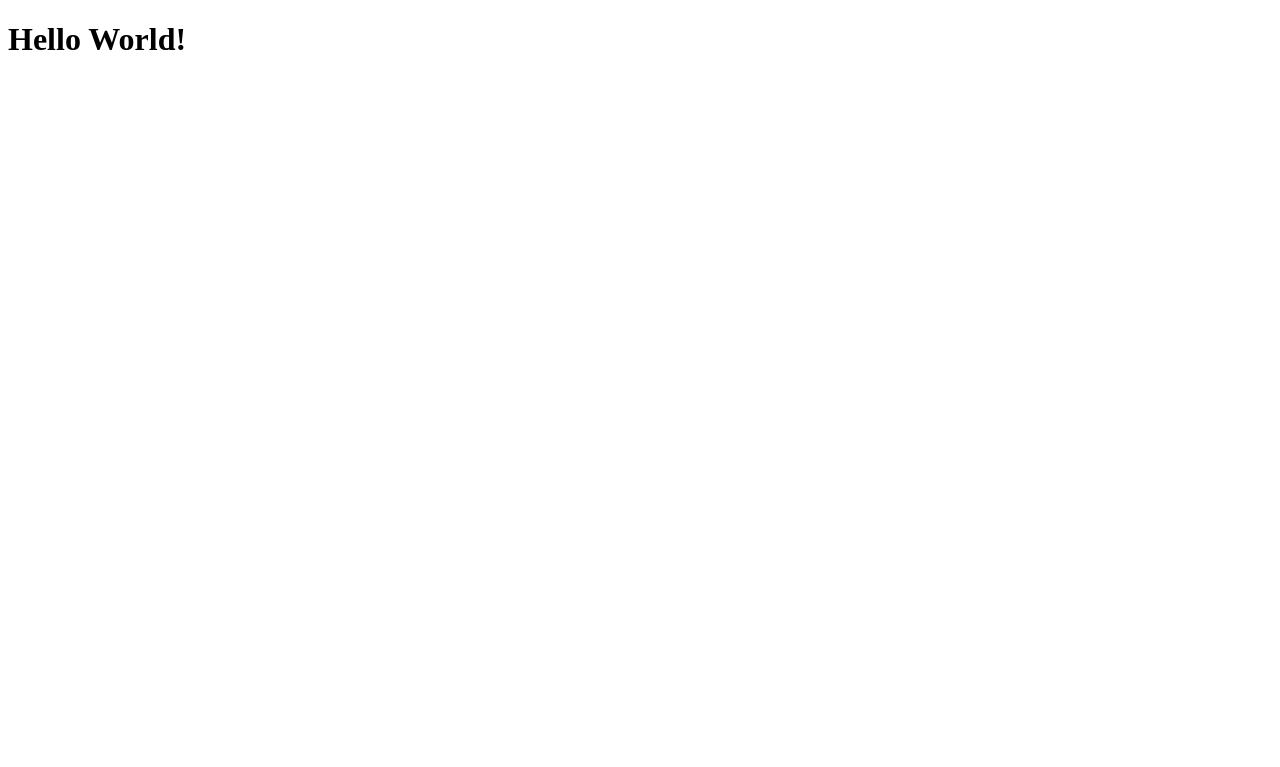
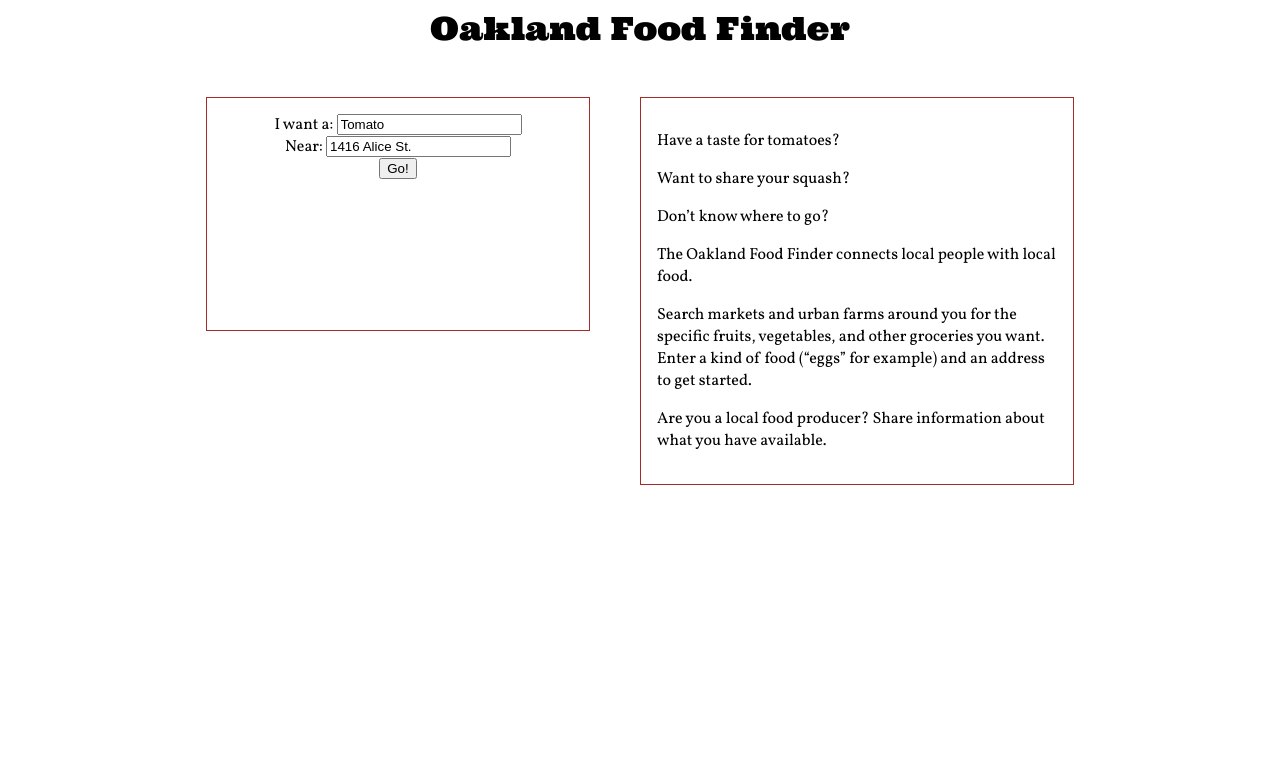
Before and after one commit to webmaven/oaklandfoodfinder, a Django app: page / in a window 1280 px wide. Before the commit the part shown is almost empty. Shown: the top 767 px of the page. Run offline with Django 3.2, Linux system fonts and the light colour scheme; parts of the project's set-up code (start-up, migrations or seed data) failed here and were passed over.

Commit message:
Initial front page mockup of site

```diff
--- a/oakff_site/oakff/templates/index.html
+++ b/oakff_site/oakff/templates/index.html
@@ -1,9 +1,24 @@
-<!doctype html>
-<html>
-    <head>
-        <title>{{ message }}</title>
-    </head>
-    <body>
-        <h1>{{ message }}</h1>
-    </body>
-</html>
+{% extends "base.html" %}
+{% block content %}
+<div id="left">
+    <form action="result">
+        <label for="search">I want a:</label>
+        <input name="search" value="Tomato"/>
+        </br>
+        <label for="location">Near:</label>
+        <input name="location" value="1416 Alice St."/> </br>
+        <input type="submit" name="submit" value="Go!" />
+    </form>
+    </div>
+    <div id ="right">
+        <p>Have a taste for tomatoes?</p>
+        <p>Want to share your squash?</p>
+        <p>Don’t know where to go?</p>
+
+        <p>The Oakland Food Finder connects local people with local food.</p>
+
+        <p>Search markets and urban farms around you for the specific fruits, vegetables, and other groceries you want. Enter a kind of food (“eggs” for example) and an address to get started.</p>
+
+        <p>Are you a local food producer? Share information about what you have available.</p>
+    </div>
+{% endblock %}
--- /dev/null
+++ b/oakff_site/static/css/style.css
@@ -0,0 +1,31 @@
+body {
+    font-family: 'Vollkorn', arial, serif;
+    text-align: center;}
+#main {
+    margin: 2em auto;
+    width: 900px;
+    border: 1 px solid black;}
+h1 {font-family: 'Ultra', arial, serif;
+    font-weight: normal;}
+
+#left {
+    float: left;
+    padding: 1em;
+    width: 350px;
+    height: 200px;
+    margin: 1em;
+    border: 1px solid brown;
+}
+
+#left form label {
+    clear: both;
+}
+
+#right {
+    float: right;
+    text-align: left;
+    padding: 1em;
+    width: 400px;
+    margin: 1em;
+    border: 1px solid brown;
+}
--- /dev/null
+++ b/oakff_site/templates/base.html
@@ -0,0 +1,15 @@
+<doctype html>
+<html>
+    <head>
+        <title>Oakland Food Finder</title>
+        <link rel="stylesheet" type="text/css" href="{{ STATIC_URL }}/css/style.css">
+        <link href='http://fonts.googleapis.com/css?family=Ultra' rel='stylesheet' type='text/css'>
+        <link href='http://fonts.googleapis.com/css?family=Vollkorn' rel='stylesheet' type='text/css'>
+    </head>
+    <body>
+        <h1>Oakland Food Finder</h1>
+        <div id="main">
+            {% block content %}{% endblock %}
+        </div>
+    </body>
+</html>
```
Also changed, not shown: oakff_site/settings.py (+3 -5 lines), 1 other file.
